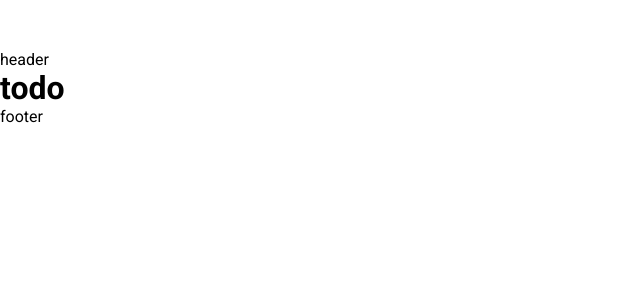
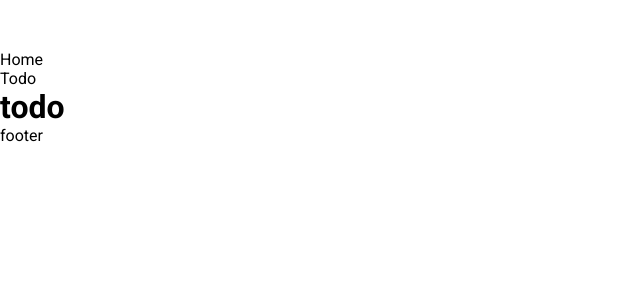
Before and after one commit to tovach/todo, a React (Create React App) app: page /todo in a window 1280 px wide. Shown: the top 300 px of the page, without its empty margins (0-640 px from the left). Built offline with nearby package versions, Linux system fonts and the light colour scheme.

Commit message:
feat: add navigation

```diff
--- a/src/components/Layout/Layout.tsx
+++ b/src/components/Layout/Layout.tsx
@@ -1,10 +1,18 @@
 import React, {FC} from 'react';
 import {Outlet} from "react-router-dom";
+import Navigation from "../Navigation/Navigation";
 
 const Layout: FC = () => {
+    const paths = [
+        {id: 0, title: 'Home',path: '/'},
+        {id: 1, title: 'Todo',path: '/todo'}]
     return (
         <>
-            <header>header</header>
+            <header>
+                <Navigation links={paths}>
+
+                </Navigation>
+            </header>
             <main>
                 <Outlet/>
             </main>
--- a/src/components/Navigation/Navigation.tsx
+++ b/src/components/Navigation/Navigation.tsx
@@ -1,10 +1,21 @@
 import React, {FC} from 'react';
+import {Link} from "react-router-dom";
 
-const Navigation: FC = () => {
+interface NavigationProps {
+    links: { id: number, title: string, path: string }[]
+}
+
+const Navigation: FC<NavigationProps> = ({links}) => {
     return (
-        <div>
-
-        </div>
+        <nav>
+            <ul>
+                {links.map(el=>
+                <li key={el.id}>
+                    <Link to={el.path}>{el.title}</Link>
+                </li>
+                )}
+            </ul>
+        </nav>
     );
 };
 
```
